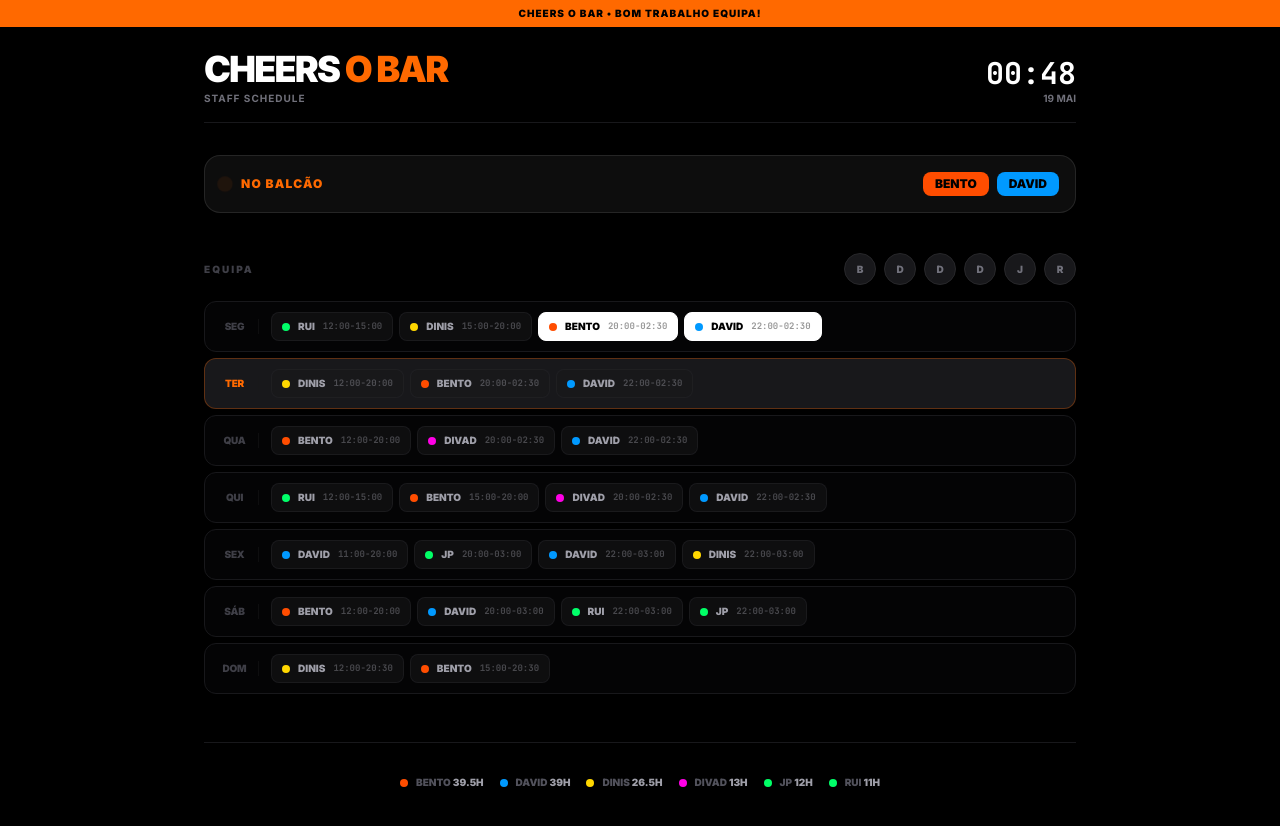
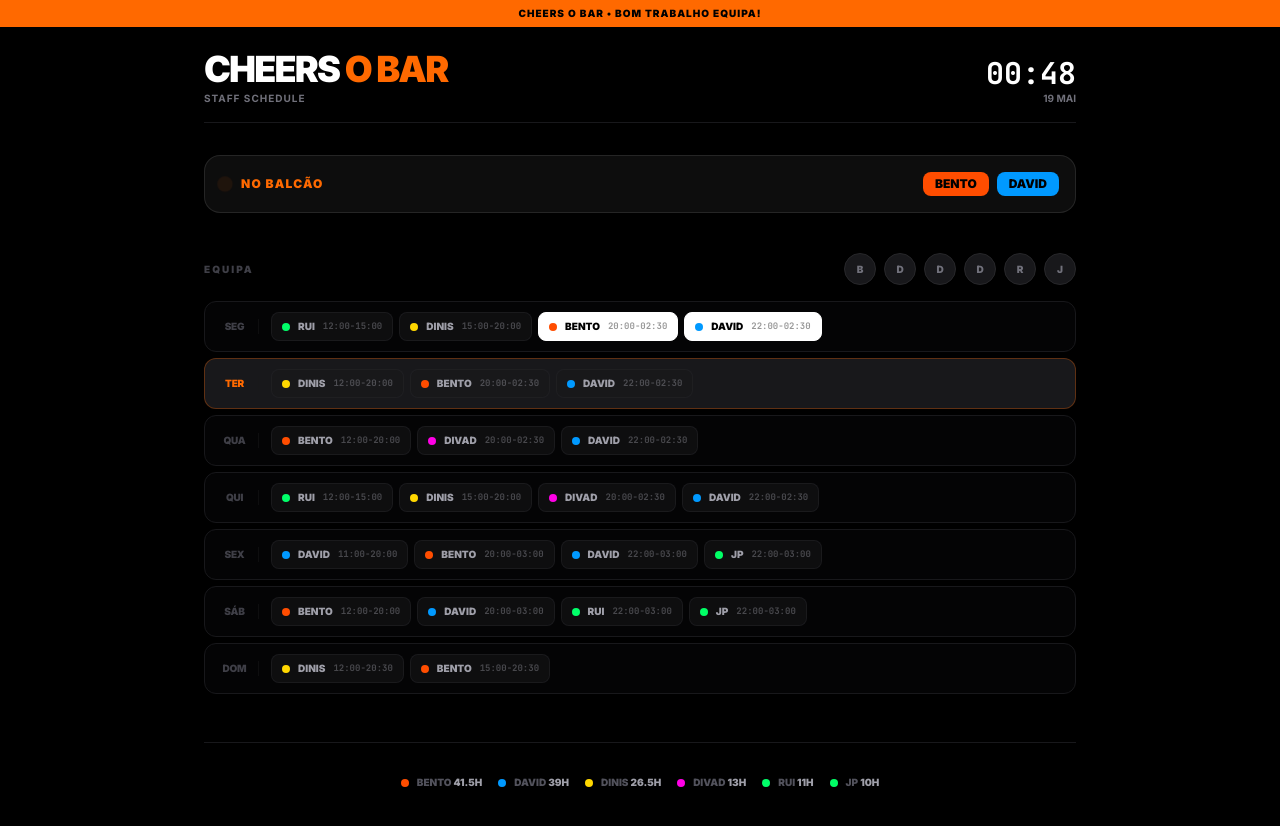
Before and after one commit to rffm95/HORAS, a React (Vite) app: page / in a window 1280 px wide. Shown: the top 826 px of the page. Built offline with nearby package versions, Linux system fonts and the light colour scheme.

Commit message:
Update constants.ts

```diff
--- a/src/constants.ts
+++ b/src/constants.ts
@@ -15,14 +15,14 @@ export const HORARIOS: ScheduleEntry[] = [
   { dia: "Quarta", inicio: "22:00", fim: "02:30", funcionario: "David" },
 
   { dia: "Quinta", inicio: "12:00", fim: "15:00", funcionario: "Rui" },
-  { dia: "Quinta", inicio: "15:00", fim: "20:00", funcionario: "Bento" },
+  { dia: "Quinta", inicio: "15:00", fim: "20:00", funcionario: "Dinis" },
   { dia: "Quinta", inicio: "20:00", fim: "02:30", funcionario: "Divad" },
   { dia: "Quinta", inicio: "22:00", fim: "02:30", funcionario: "David" },
 
   { dia: "Sexta", inicio: "11:00", fim: "20:00", funcionario: "David" },
-  { dia: "Sexta", inicio: "20:00", fim: "03:00", funcionario: "JP" },
+  { dia: "Sexta", inicio: "20:00", fim: "03:00", funcionario: "Bento" },
   { dia: "Sexta", inicio: "22:00", fim: "03:00", funcionario: "David" },
-  { dia: "Sexta", inicio: "22:00", fim: "03:00", funcionario: "Dinis" },
+  { dia: "Sexta", inicio: "22:00", fim: "03:00", funcionario: "JP" },
 
   { dia: "Sábado", inicio: "12:00", fim: "20:00", funcionario: "Bento" },
   { dia: "Sábado", inicio: "20:00", fim: "03:00", funcionario: "David" },
```
